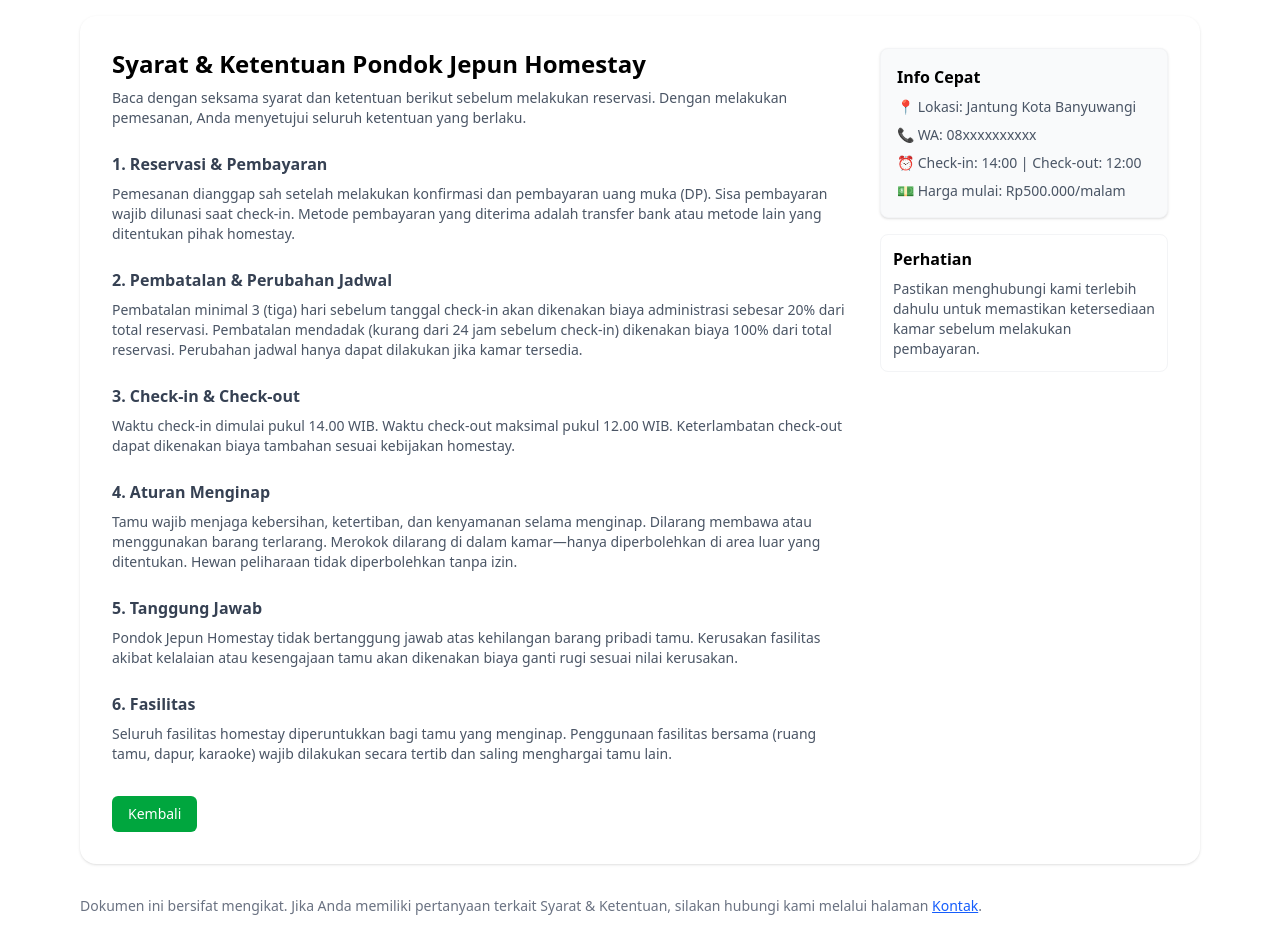
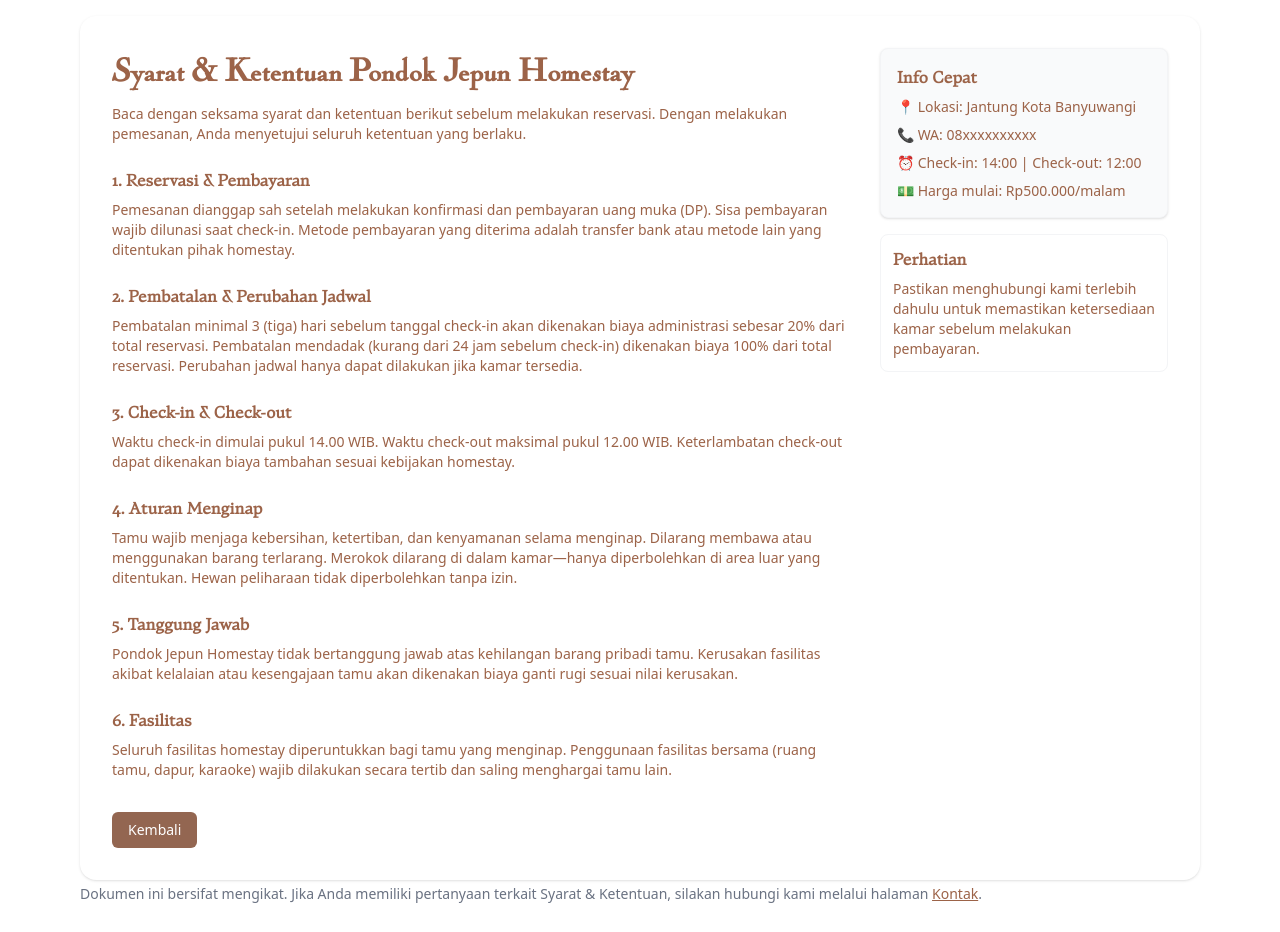
Before and after one commit to homestaypondokjepun/pondokjepun, a Next.js app: page /syarat-dan-ketentuan in a window 1280 px wide. Built offline with nearby package versions, Linux system fonts and the light colour scheme.

Commit message:
term page

```diff
--- a/src/app/syarat-dan-ketentuan/page.jsx
+++ b/src/app/syarat-dan-ketentuan/page.jsx
@@ -1,4 +1,41 @@
 import Link from "next/link";
+
+export const metadata = {
+  title: "Syarat & Ketentuan",
+  description:
+    "Baca syarat dan ketentuan menginap di Pondok Jepun Homestay Banyuwangi. Informasi reservasi, pembayaran, pembatalan, check-in, check-out, dan penggunaan fasilitas.",
+  keywords: [
+    "syarat dan ketentuan homestay",
+    "aturan menginap Banyuwangi",
+    "kebijakan homestay",
+    "Pondok Jepun Homestay",
+    "peraturan penginapan Banyuwangi",
+  ],
+  openGraph: {
+    title: "Syarat & Ketentuan",
+    description:
+      "Pelajari syarat dan ketentuan menginap di Pondok Jepun Homestay. Aturan reservasi, pembayaran, check-in/check-out, pembatalan, dan penggunaan fasilitas.",
+    url: "https://pondokjepun.vercel.app/terms",
+    siteName: "Pondok Jepun Homestay Banyuwangi",
+    images: [
+      {
+        url: "https://pondokjepun.vercel.app/LandingPage/NDA_7431.jpg",
+        width: 1200,
+        height: 630,
+        alt: "Pondok Jepun Homestay Banyuwangi",
+      },
+    ],
+    locale: "id_ID",
+    type: "article",
+  },
+  twitter: {
+    card: "summary_large_image",
+    title: "Syarat & Ketentuan",
+    description:
+      "Ketahui syarat & ketentuan menginap di Pondok Jepun Homestay Banyuwangi. Informasi lengkap tentang reservasi, pembayaran, pembatalan, dan aturan fasilitas.",
+    images: ["https://pondokjepun.vercel.app/LandingPage/NDA_7431.jpg"],
+  },
+};
 
 export default function TermsAndConditions() {
   return (
@@ -6,10 +43,10 @@ export default function TermsAndConditions() {
       <section className="bg-white rounded-2xl shadow p-8">
         <div className="flex items-start gap-6">
           <div className="flex-1">
-            <h2 className="text-2xl font-bold mb-2">
+            <h2 className="mb-2 nicolas font-semibold md:text-[32px]  text-[32px] text-coklat_tua">
               Syarat &amp; Ketentuan Pondok Jepun Homestay
             </h2>
-            <p className="text-sm text-gray-600 mb-6">
+            <p className="text-sm text-coklat_tua mb-6">
               Baca dengan seksama syarat dan ketentuan berikut sebelum melakukan
               reservasi. Dengan melakukan pemesanan, Anda menyetujui seluruh
               ketentuan yang berlaku.
@@ -17,8 +54,10 @@ export default function TermsAndConditions() {
 
             <ol className="space-y-6 text-gray-700">
               <li>
-                <h3 className="font-semibold">1. Reservasi &amp; Pembayaran</h3>
-                <p className="mt-2 text-sm text-gray-600">
+                <h3 className="teramo text-coklat_tua font-semibold">
+                  1. Reservasi &amp; Pembayaran
+                </h3>
+                <p className="mt-2 text-sm text-coklat_tua">
                   Pemesanan dianggap sah setelah melakukan konfirmasi dan
                   pembayaran uang muka (DP). Sisa pembayaran wajib dilunasi saat
                   check-in. Metode pembayaran yang diterima adalah transfer bank
@@ -27,10 +66,10 @@ export default function TermsAndConditions() {
               </li>
 
               <li>
-                <h3 className="font-semibold">
+                <h3 className="teramo text-coklat_tua font-semibold">
                   2. Pembatalan &amp; Perubahan Jadwal
                 </h3>
-                <p className="mt-2 text-sm text-gray-600">
+                <p className="mt-2 text-sm text-coklat_tua">
                   Pembatalan minimal 3 (tiga) hari sebelum tanggal check-in akan
                   dikenakan biaya administrasi sebesar 20% dari total reservasi.
                   Pembatalan mendadak (kurang dari 24 jam sebelum check-in)
@@ -40,8 +79,10 @@ export default function TermsAndConditions() {
               </li>
 
               <li>
-                <h3 className="font-semibold">3. Check-in &amp; Check-out</h3>
-                <p className="mt-2 text-sm text-gray-600">
+                <h3 className="teramo text-coklat_tua font-semibold">
+                  3. Check-in &amp; Check-out
+                </h3>
+                <p className="mt-2 text-sm text-coklat_tua">
                   Waktu check-in dimulai pukul 14.00 WIB. Waktu check-out
                   maksimal pukul 12.00 WIB. Keterlambatan check-out dapat
                   dikenakan biaya tambahan sesuai kebijakan homestay.
@@ -49,8 +90,10 @@ export default function TermsAndConditions() {
               </li>
 
               <li>
-                <h3 className="font-semibold">4. Aturan Menginap</h3>
-                <p className="mt-2 text-sm text-gray-600">
+                <h3 className="teramo text-coklat_tua font-semibold">
+                  4. Aturan Menginap
+                </h3>
+                <p className="mt-2 text-sm text-coklat_tua">
                   Tamu wajib menjaga kebersihan, ketertiban, dan kenyamanan
                   selama menginap. Dilarang membawa atau menggunakan barang
                   terlarang. Merokok dilarang di dalam kamar—hanya diperbolehkan
@@ -60,8 +103,10 @@ export default function TermsAndConditions() {
               </li>
 
               <li>
-                <h3 className="font-semibold">5. Tanggung Jawab</h3>
-                <p className="mt-2 text-sm text-gray-600">
+                <h3 className="teramo text-coklat_tua font-semibold">
+                  5. Tanggung Jawab
+                </h3>
+                <p className="mt-2 text-sm text-coklat_tua">
                   Pondok Jepun Homestay tidak bertanggung jawab atas kehilangan
                   barang pribadi tamu. Kerusakan fasilitas akibat kelalaian atau
                   kesengajaan tamu akan dikenakan biaya ganti rugi sesuai nilai
@@ -70,8 +115,10 @@ export default function TermsAndConditions() {
               </li>
 
               <li>
-                <h3 className="font-semibold">6. Fasilitas</h3>
-                <p className="mt-2 text-sm text-gray-600">
+                <h3 className="teramo text-coklat_tua font-semibold">
+                  6. Fasilitas
+                </h3>
+                <p className="mt-2 text-sm text-coklat_tua">
                   Seluruh fasilitas homestay diperuntukkan bagi tamu yang
                   menginap. Penggunaan fasilitas bersama (ruang tamu, dapur,
                   karaoke) wajib dilakukan secara tertib dan saling menghargai
@@ -83,7 +130,7 @@ export default function TermsAndConditions() {
             <div className="mt-8 flex items-center gap-4">
               <Link
                 href={"/"}
-                className="px-4 py-2 bg-green-600 text-white rounded-md text-sm hover:bg-green-700"
+                className="px-4 py-2 bg-coklat text-white rounded-md text-sm hover:bg-coklat_tua"
               >
                 Kembali
               </Link>
@@ -92,8 +139,10 @@ export default function TermsAndConditions() {
 
           <aside className="w-72 hidden lg:block">
             <div className="bg-gray-50 border border-gray-100 rounded-lg p-4 shadow-sm">
-              <h4 className="font-semibold mb-2">Info Cepat</h4>
-              <ul className="text-sm text-gray-600 space-y-2">
+              <h4 className="font-semibold mb-2 teramo text-coklat_tua">
+                Info Cepat
+              </h4>
+              <ul className="text-sm text-coklat_tua space-y-2">
                 <li>📍 Lokasi: Jantung Kota Banyuwangi</li>
                 <li>📞 WA: 08xxxxxxxxxx</li>
                 <li>⏰ Check-in: 14:00 | Check-out: 12:00</li>
@@ -102,8 +151,10 @@ export default function TermsAndConditions() {
             </div>
 
             <div className="mt-4 bg-white border border-gray-100 rounded-lg p-3">
-              <h4 className="font-semibold mb-2">Perhatian</h4>
-              <p className="text-sm text-gray-600">
+              <h4 className="font-semibold teramo text-coklat_tua mb-2">
+                Perhatian
+              </h4>
+              <p className="text-sm text-coklat_tua">
                 Pastikan menghubungi kami terlebih dahulu untuk memastikan
                 ketersediaan kamar sebelum melakukan pembayaran.
               </p>
@@ -112,11 +163,11 @@ export default function TermsAndConditions() {
         </div>
       </section>
 
-      <section className="mt-8 text-sm text-gray-500">
+      <section className="mt-1 text-sm text-gray-500">
         <p>
           Dokumen ini bersifat mengikat. Jika Anda memiliki pertanyaan terkait
           Syarat &amp; Ketentuan, silakan hubungi kami melalui halaman{" "}
-          <Link href="/contact" className="text-blue-600 underline">
+          <Link href="/contact" className="text-coklat_tua underline">
             Kontak
           </Link>
           .
--- a/src/components/footer.js
+++ b/src/components/footer.js
@@ -8,6 +8,7 @@ const Footer = () => {
         <div className="md:flex md:justify-between">
           <div className="mb-6 md:mb-0">
             <Link href="/" className="flex items-center gap-1">
+              <section className="w-11 h-11 flex justify-center items-center bg-white rounded-full">
                 <Image
                   src="/logo.png"
                   className="h-8 me-1"
@@ -15,6 +16,7 @@ const Footer = () => {
                   height={50}
                   width={35}
                 />
+              </section>
               <span className="self-center text-2xl font-semibold whitespace-nowrap dark:text-white">
                 Jepun
               </span>
```
Lines whose indentation alone changed are shown as unchanged.
